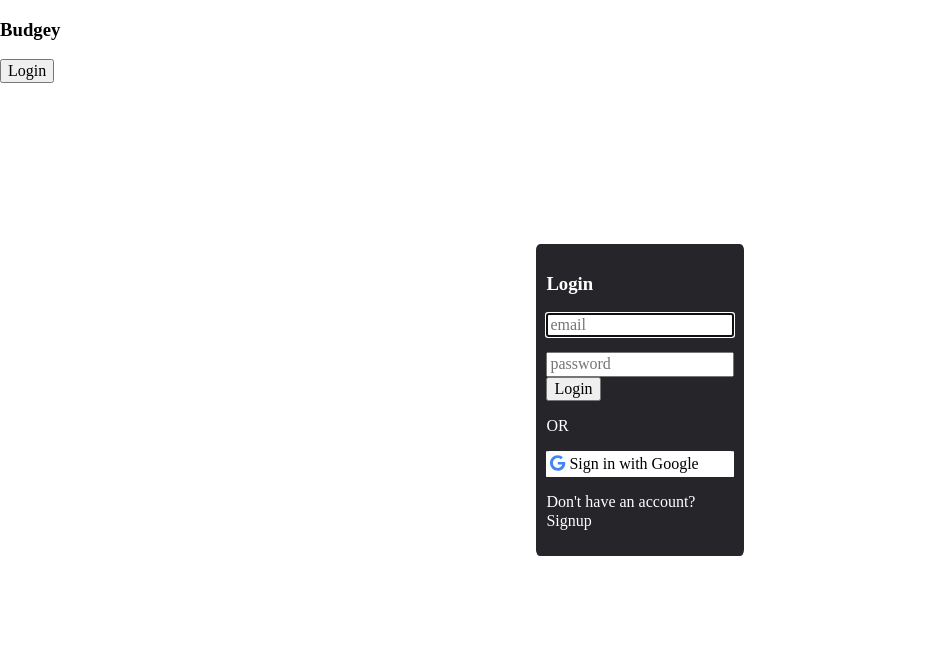
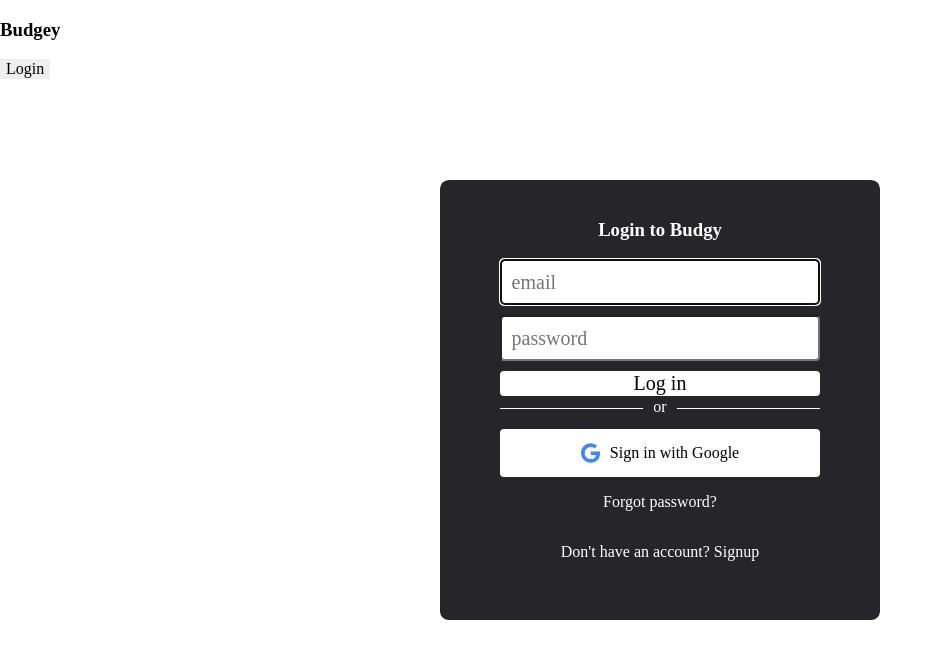
Before and after one commit to brandon509/budget-app, a React (Vite) app in the folder frontend/: page / in a window 1280 px wide. Both pictures are taken after a click on the button "Login". Shown: the top 658 px of the page, without its empty margins (0-943 px from the left). Built offline with nearby package versions, Linux system fonts and the light colour scheme.

Commit message:
styling log in

```diff
--- a/frontend/src/components/login.jsx
+++ b/frontend/src/components/login.jsx
@@ -4,16 +4,18 @@
 export default function Login(){
     return(
         <div className="login-window">
-            <h3>Login</h3>
+            <h3>Login to Budgy</h3>
             <form className='login'>
                 <input type="email" placeholder="email"></input>
                 <input type="password" placeholder="password"></input>
+                <button>Log in</button>
             </form>
-            <button>Login</button>
-            <p>OR</p>
-            <div className="google-sign-in">
-                <p><FontAwesomeIcon className="google-icon" icon={faGoogle} /> Sign in with Google</p>
-            </div>
+            <p className="or"><span>or</span></p>
+            <button className="google-sign-in">
+                <FontAwesomeIcon className="google-icon" icon={faGoogle} />
+                <p>Sign in with Google</p>
+            </button>
+            <p>Forgot password?</p>
             <p>Don't have an account? Signup</p>
         </div>
     )
--- a/frontend/src/main.css
+++ b/frontend/src/main.css
@@ -1,27 +1,66 @@
 .login{
     display: flex;
     flex-direction: column;
-    gap: 15px;
+    gap: 10px;
+    width: 80%;
+    font-size: 20px;
+}
+
+.login button{
+    background: white;
+    border-radius: 4px;
+}
+
+.login input{
+    border-radius: 4px;
+    padding: 3%;
+}
+
+button{
+    border: none;
 }
 
 .login-window{
     background: rgb(38, 37, 41);
     color: white;
     border-radius: 2%;
-    padding: 5%
+    padding: 5%;
+    height: 400px;
+    width: 400px;
+    display: flex;
+    flex-direction: column;
+    align-items: center;
 }
 
 .google-icon{
-    color:rgb(66, 133, 244)
+    color:rgb(66, 133, 244);
+    font-size: 20px;
 }
 
 .google-sign-in p{
     color: black;
-    padding: 2%;
-
 }
 
 .google-sign-in{
     background: white;
-    border-radius: 2%;
+    border-radius: 4px;
+    display: flex;
+    justify-content: center;
+    align-items: center;
+    height: 12%;
+    width: 80%;
+    gap: 10px;
 }
+
+.or{
+    width: 80%;
+    text-align: center;
+    border-bottom: 1px solid white;
+    line-height: 0.1em;
+    margin: 10px 0 20px;
+}
+
+p span{
+    background: rgb(38, 37, 41);
+    padding:0 10px;
+}
```
